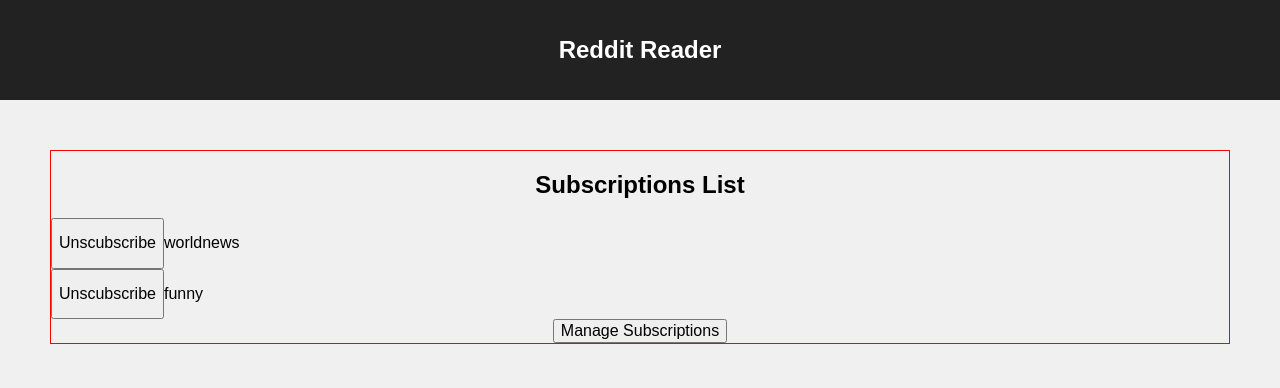
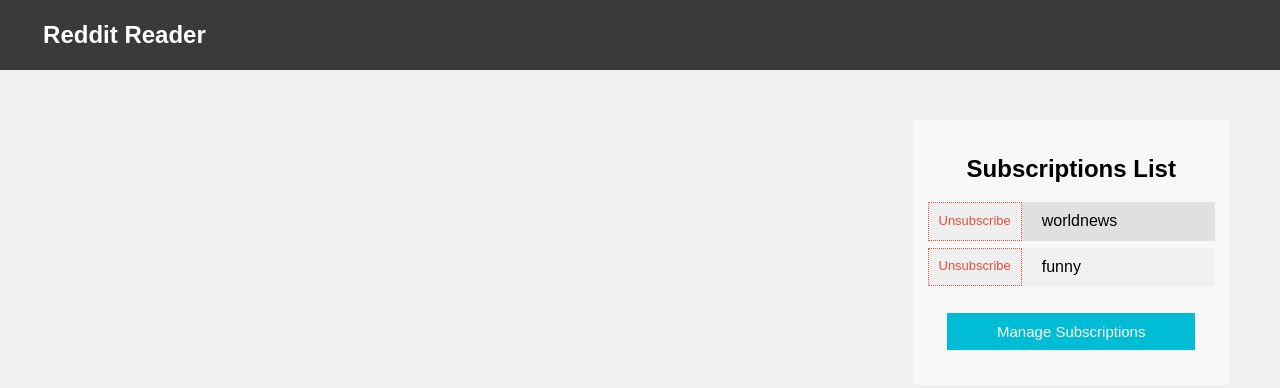
Before and after one commit to lavanyaac/redditreader, a React (Create React App) app: page / in a window 1280 px wide. Shown: the top 388 px of the page. Built offline with nearby package versions, Linux system fonts and the light colour scheme; no server answers.

Commit message:
Add Styling for Home page

```diff
--- a/src/Home.js
+++ b/src/Home.js
@@ -84,6 +84,7 @@ class Home extends Component {
 		const {listings, before, after, count} = this.state;
     return (
       <div className="home">
+      	<div className="reader">
 	      	<Pagination
 			        before={before}
 			        after={after}
@@ -95,6 +96,7 @@ class Home extends Component {
 			        after={after}
 			        count={count}
 			        callback={this.getData.bind(this)}/>
+		    </div>
 	      <DisplaySubscriptions
 	      displayManageSubscription={true}
 	      refreshListings={this.refreshListings.bind(this)}/>
--- a/src/Listings/Listing.js
+++ b/src/Listings/Listing.js
@@ -8,12 +8,12 @@ class Listing extends Component {
     defaultImageSrc : listing.data.thumbnail;
     return (
       <li className="listing-container">
-        <div><p>{listing.data.ups} Votes</p></div>
+        <div className="votes"><p>{listing.data.ups} Votes</p></div>
         <div className="listing-image"><img src={imgSrc} alt="" /></div>
-        <div>
+        <div className="listing-info">
           <a href={listing.data.url} >{listing.data.title}</a>
           <p className="domain-name">{listing.data.domain}</p>
-          <p className="additional-info">Submitted by {listing.data.author} to {listing.data.subreddit_name_prefixed}</p>
+          <p className="additional-info">Submitted by <span>{listing.data.author}</span> to <span>{listing.data.subreddit_name_prefixed}</span></p>
           <p className="additional-info">{listing.data.num_comments} comments</p>
         </div>
       </li>
--- a/src/Subscriptions/DisplaySubscriptions.js
+++ b/src/Subscriptions/DisplaySubscriptions.js
@@ -60,7 +60,9 @@ class DisplaySubscriptions extends Component {
     const { displayManageSubscription } = this.props;
 
     const manageSubscription = displayManageSubscription ?
-    <button onClick={this.handleManageSubscriptionsClick.bind(this)}>Manage Subscriptions</button> :
+    <div className="manageSubscription">
+      <button onClick={this.handleManageSubscriptionsClick.bind(this)}>Manage Subscriptions</button>
+    </div> :
     null;
 
     const subscriptionsList = subscriptions.length === 0 ?
--- a/src/Subscriptions/Subscription.js
+++ b/src/Subscriptions/Subscription.js
@@ -5,8 +5,8 @@ class DisplaySubscriptions extends Component {
 		const {subscription, subscriptionIndex, handleUnsubscribeClick} = this.props;
     return (
       <li className="subscriptions">
-      	<button onClick={()=> handleUnsubscribeClick(subscriptionIndex, subscription)}>
-      	Unscubscribe
+        <button onClick={()=> handleUnsubscribeClick(subscriptionIndex, subscription)}>
+      	Unsubscribe
       	</button>
       	<p>{subscription}</p>
       </li>
--- a/src/index.css
+++ b/src/index.css
@@ -12,22 +12,26 @@ img{
 *{
   box-sizing: border-box;
 }
+p{
+	margin:0;
+}
 
 /*********************/
 /*       App         */
 /*********************/
 
 .App {
-  text-align: center;
+  text-align: left;
 }
 
 .App-header {
-  background-color: #222;
-  padding: 20px;
+  background-color: #3A3A3A;
+  padding: 5px;
   color: white;
 }
 
 .App-title {
+	padding-left: 3%;
   font-size: 1.5em;
 }
 /*********************/
@@ -38,6 +42,15 @@ img{
 }
 
 /*********************/
+/*       Reader      */
+/*********************/
+.reader{
+	display: flex;
+	flex-direction: column;
+	margin: 50px 0;
+	flex: 3;
+}
+/*********************/
 /* Listings/Posts    */
 /*********************/
 
@@ -45,9 +58,9 @@ img{
 .listings-container{
 	list-style: none;
 	padding:0;
-	margin:50px;
-	border: 1px solid silver;
-	flex: 3;
+	margin:0 50px;
+/*	border: 1px solid silver;
+*/	flex: 3;
 	/*margin-left: 100px;*/
 }
 .listings-container p{
@@ -56,33 +69,103 @@ img{
 }
 /****** li *****/
 .listing-container{
-	display: flex;
+  list-style: none;
+  text-align: left;
+  padding: 10px;
+  background-color: #F8F8F8;
+  margin-bottom: 10px;
+  display: flex;
+}
+.listing-container:hover{
+  box-shadow: 1px 3px 3px 1px rgba(0, 0, 0, 0.14), 0 1px 5px 0 rgba(0, 0, 0, 0.12), 0 3px 1px -2px rgba(0, 0, 0, 0.2);
+  transition: 0.3s all;
+}
+.votes{
+  margin:auto 0;
+  font-size: 14px;
+  color: grey;
+  flex:1;
 }
 
 .listing-image{
-	width:5rem;
-	height: 3.8rem;
+  width:80px;
+  height: 55px;
+  margin: auto 10px;
 }
-
-
-
+.listing-container a{
+  text-decoration: none;
+}
+.listing-info{
+	margin-left: 10px;
+  flex: 18;
+}
+.listing-container .domain-name{
+  display: inline-block;
+  margin-left: 10px;
+  color: grey;
+  font-size: 13px;
+}
+.additional-info{
+  font-size: 13px;
+  color: grey;
+}
+.additional-info span{
+  color: #0277BD;
+}
 /*********************/
 /*   Subscriptions   */
 /*********************/
 .subscriptions-container{
 	flex: 1;
-	border: 1px solid red;
 	align-self: flex-start;
 	margin:50px;
+  background-color: #F8F8F8;
+  padding: 15px;
+  display: flex;
+  flex-direction:column;
+  align-items: center;
 }
 .subscriptions-container ul{
 	list-style: none;
 	margin: 0;
 	padding: 0;
+	align-self: stretch;
 }
 .subscriptions{
 	display: flex;
+  text-align: left;
+  margin-bottom: 7px;
+}
+.subscriptions p{
+  margin-left: 10px;
+  padding: 10px;
+}
+.subscriptions button{
+  border: 1px dotted #e74c3c;
+  color: #e74c3c;
+  cursor: pointer;
+  font-size: 13px;
+  padding: 10px;
+ }
 
+.manageSubscription>button{
+  padding: 10px 50px;
+  background-color: #00BCD4 ;
+  border: none;
+  font-size: 15px;
+  cursor: pointer;
+  color: #fff;
+  margin: 20px auto ;
+}
+.manageSubscription>button:hover{
+	background-color: #03A9F4;
+	transition: 0.5s all;
+}
+.subscriptions:nth-child(odd){
+  background-color: #E0E0E0;
+}
+.subscriptions:nth-child(even){
+  background-color: #F0F0F0;
 }
 /*********************/
 /* Manage Subscriptions*/
@@ -123,8 +206,26 @@ img{
 /*********************/
 /* Pagination        */
 /*********************/
+.pagination{
+	align-self: flex-end;
+	margin-right: 50px;
+	margin-bottom: 10px;
+}
 .pgbtn.inactive{
   display: none;
+}
+.pgbtn{
+	border: none;
+	background-color: #03A9F4;
+	color: #fff;
+	padding: 10px 20px;
+	margin-left: 10px;
+	outline: none;
+	cursor: pointer;
+}
+.pgbtn:hover{
+	background-color: #0288D1;
+	transition: 0.5s all;
 }
 /*********************/
 /*       App         */
--- a/src/utilities/Pagination.js
+++ b/src/utilities/Pagination.js
@@ -5,7 +5,7 @@ class Pagination extends Component {
     console.log("~~~count",this.props);
   	const {before, after, count, callback} = this.props;
     return (
-      <div>
+      <div className="pagination">
         <button
         className={ "prevbtn pgbtn "+ (count > 26 ? "" : "inactive")}
         onClick={() => {callback(before, '', 'sub')}}>
```
Lines whose indentation alone changed are shown as unchanged.
